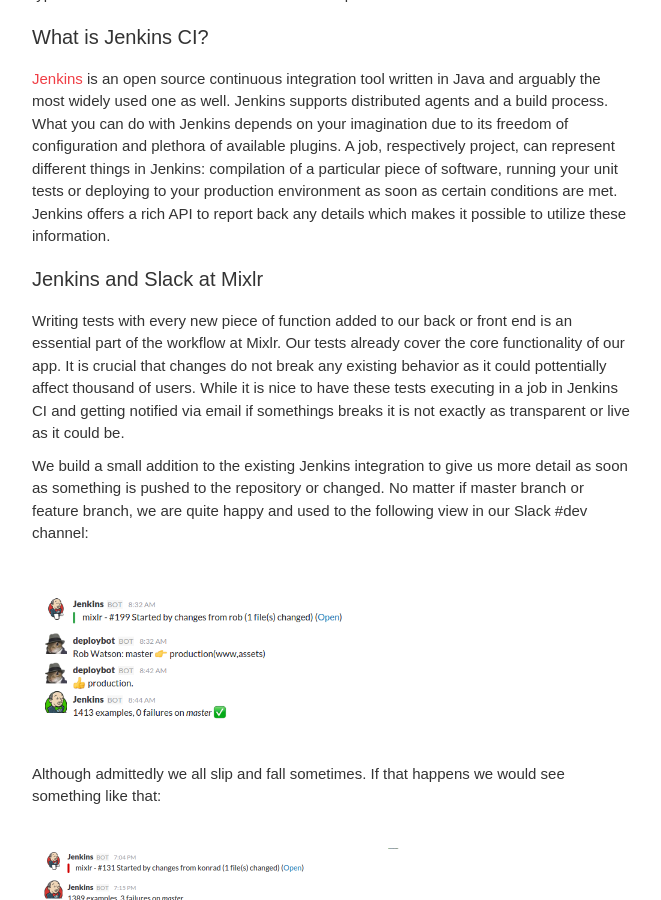
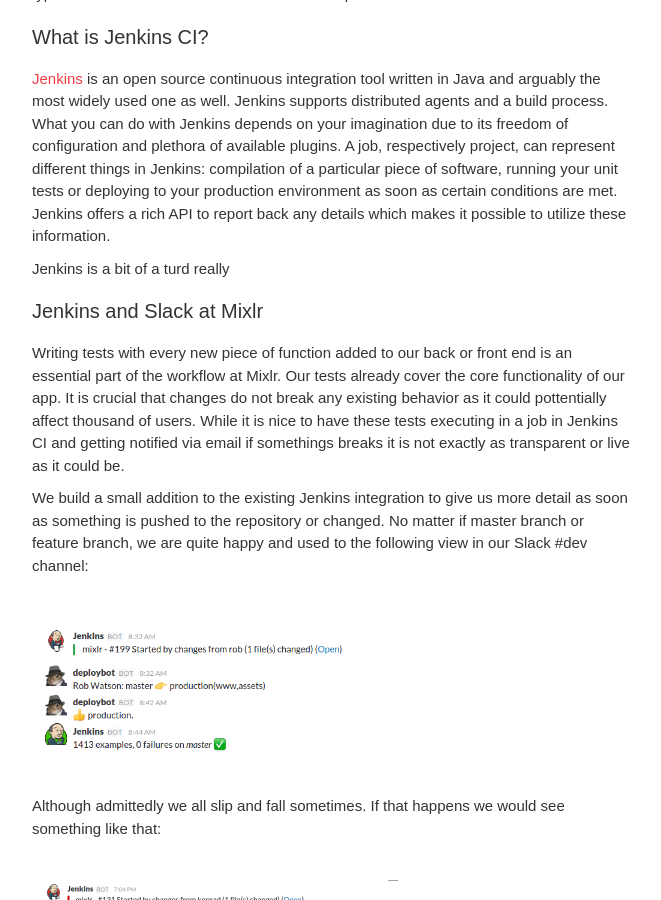
Before and after one commit to mixlr/mixlr.github.io, a Jekyll site: the page built from _posts/2016-02-09-five-ways-to-use-slack-jenkins.markdown, in a window 1280 px wide and 900 px high, scrolled down 501 px. Shown: the whole window, without its empty margins (318-979 px from the left). Built offline with Jekyll 4.4.1, drawn with Linux system fonts in a browser that asks for light colours; some web fonts are replaced; comment, search, counter and statistics services are not loaded.

Commit message:
Add comment about Jenkins
jenkins is a turd

```diff
--- a/_posts/2016-02-09-five-ways-to-use-slack-jenkins.markdown
+++ b/_posts/2016-02-09-five-ways-to-use-slack-jenkins.markdown
@@ -20,6 +20,8 @@
 
 [Jenkins](https://jenkins-ci.org/) is an open source continuous integration tool written in Java and arguably the most widely used one as well. Jenkins supports distributed agents and a build process. What you can do with Jenkins depends on your imagination due to its freedom of configuration and plethora of available plugins. A job, respectively project, can represent different things in Jenkins: compilation of a particular piece of software, running your unit tests or deploying to your production environment as soon as certain conditions are met. Jenkins offers a rich API to report back any details which makes it possible to utilize these information.
 
+Jenkins is a bit of a turd really
+
 #### Jenkins and Slack at Mixlr
 
 Writing tests with every new piece of function added to our back or front end is an essential part of the workflow at Mixlr. Our tests already cover the core functionality of our app. It is crucial that changes do not break any existing behavior as it could pottentially affect thousand of users. While it is nice to have these tests executing in a job in Jenkins CI and getting notified via email if somethings breaks it is not exactly as transparent or live as it could be.
```
